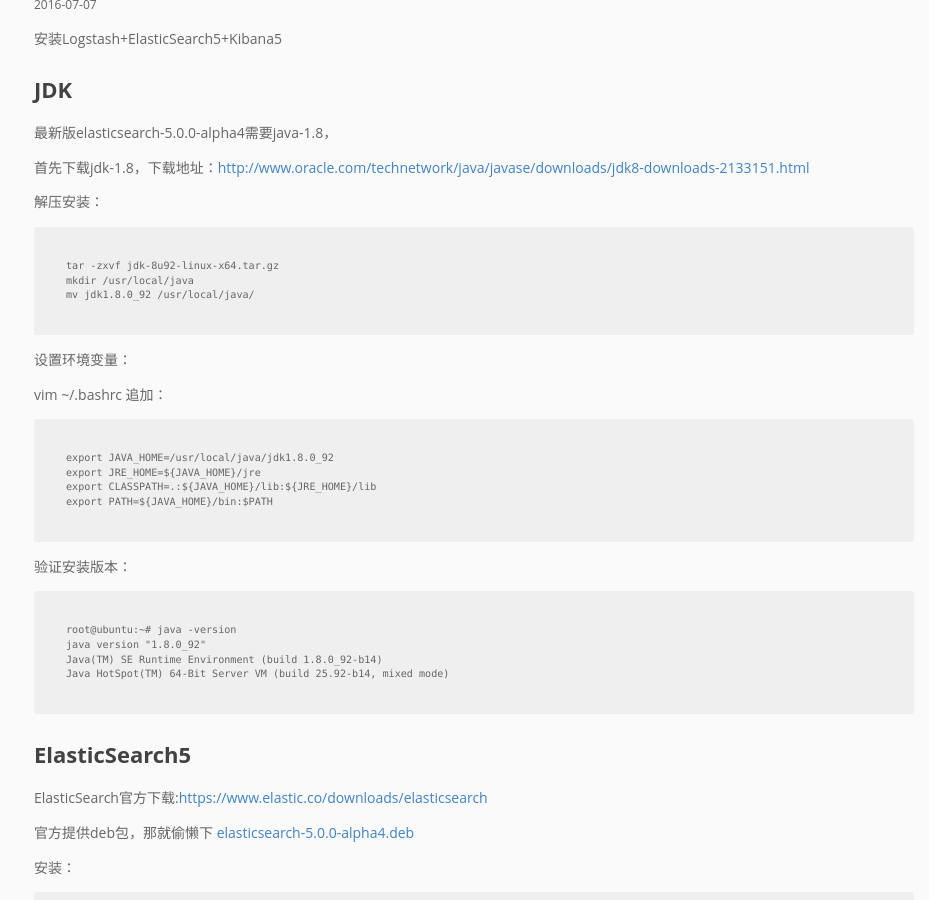
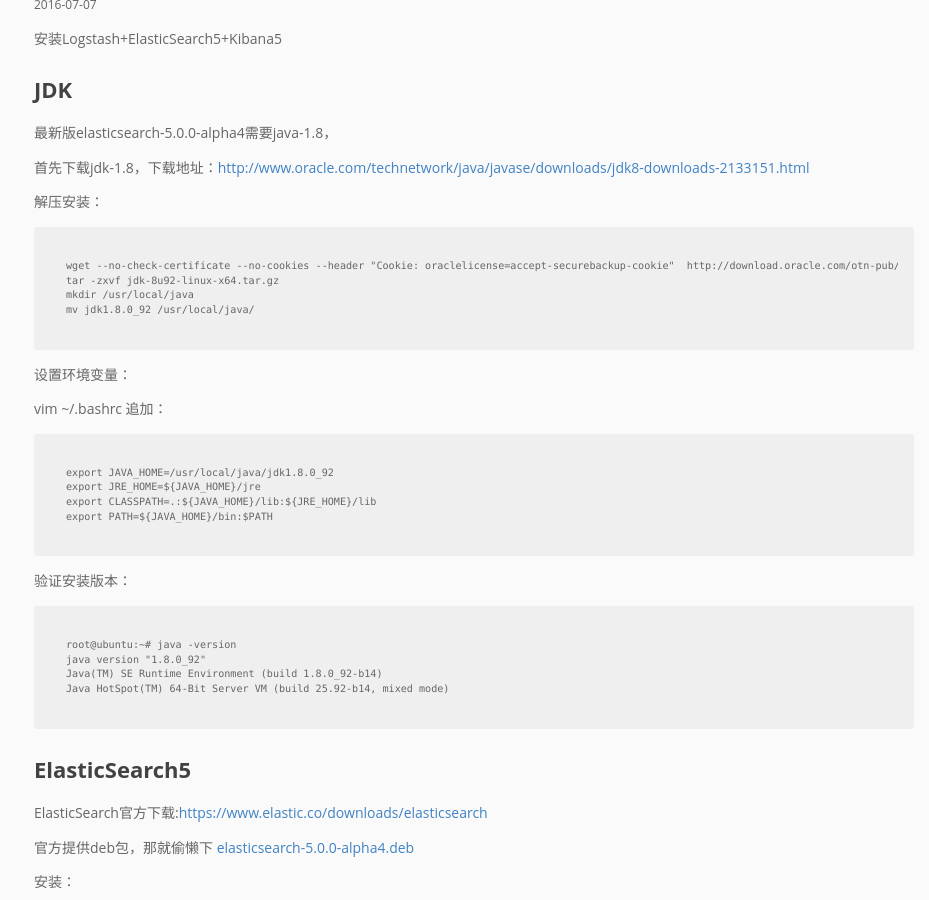
Before and after one commit to pingmalu/pingmalu.github.io, a Jekyll site: the page built from _posts/2016-07-07-构建ELK+Redis日志分析系统.md, in a window 1280 px wide and 900 px high, scrolled down 341 px. Shown: the whole window, without its empty margins (166-1095 px from the left). Built offline with Jekyll 4.4.1, drawn with Linux system fonts in a browser that asks for light colours; nearby versions of some CDN libraries.

Commit message:
'update'

```diff
--- a/_posts/2016-07-07-构建ELK+Redis日志分析系统.md
+++ b/_posts/2016-07-07-构建ELK+Redis日志分析系统.md
@@ -14,6 +14,7 @@
 
 解压安装：
 
+	wget --no-check-certificate --no-cookies --header "Cookie: oraclelicense=accept-securebackup-cookie"  http://download.oracle.com/otn-pub/java/jdk/8u92-b14/jdk-8u92-linux-x64.tar.gz
 	tar -zxvf jdk-8u92-linux-x64.tar.gz
 	mkdir /usr/local/java
     mv jdk1.8.0_92 /usr/local/java/
```
